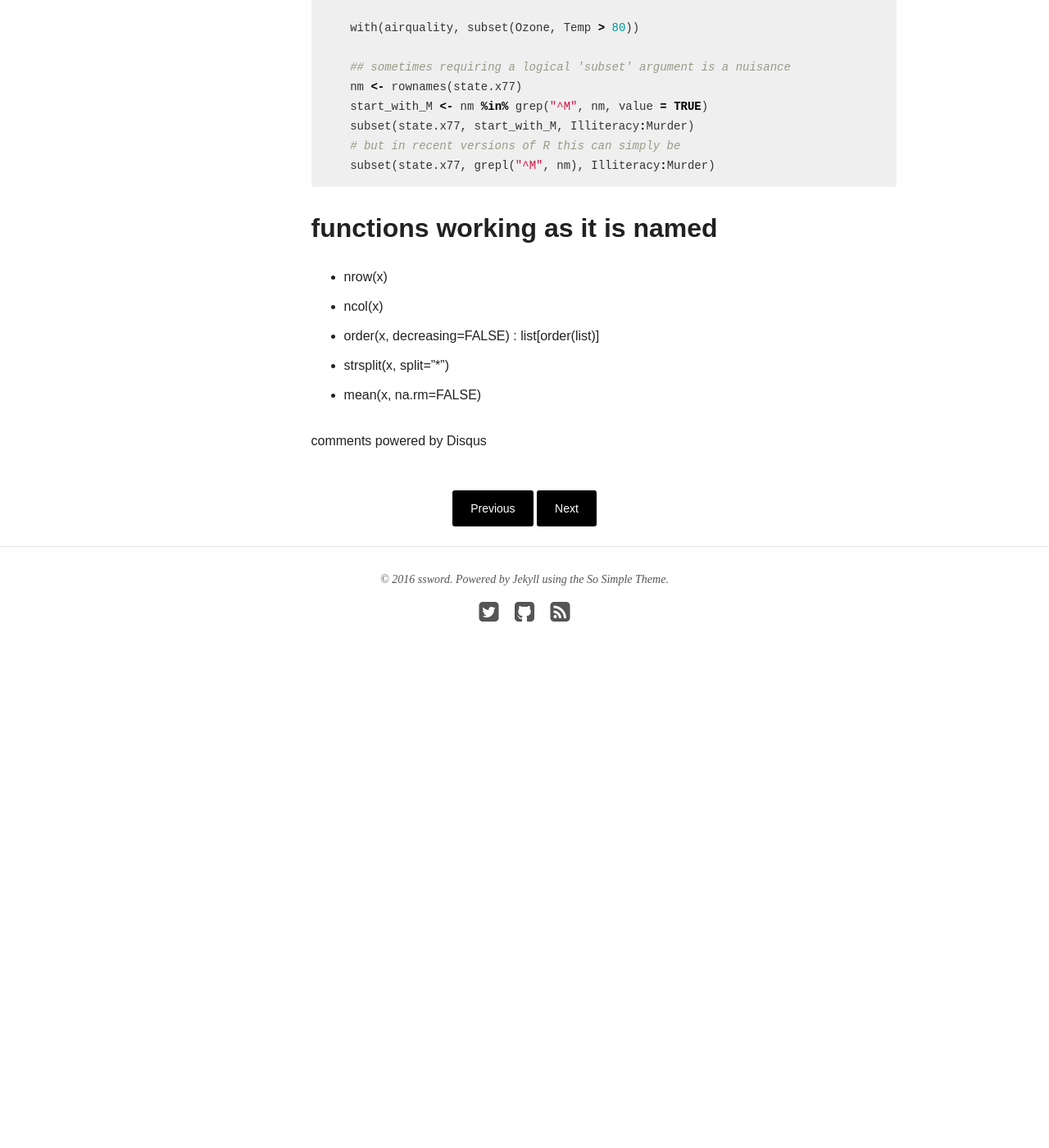
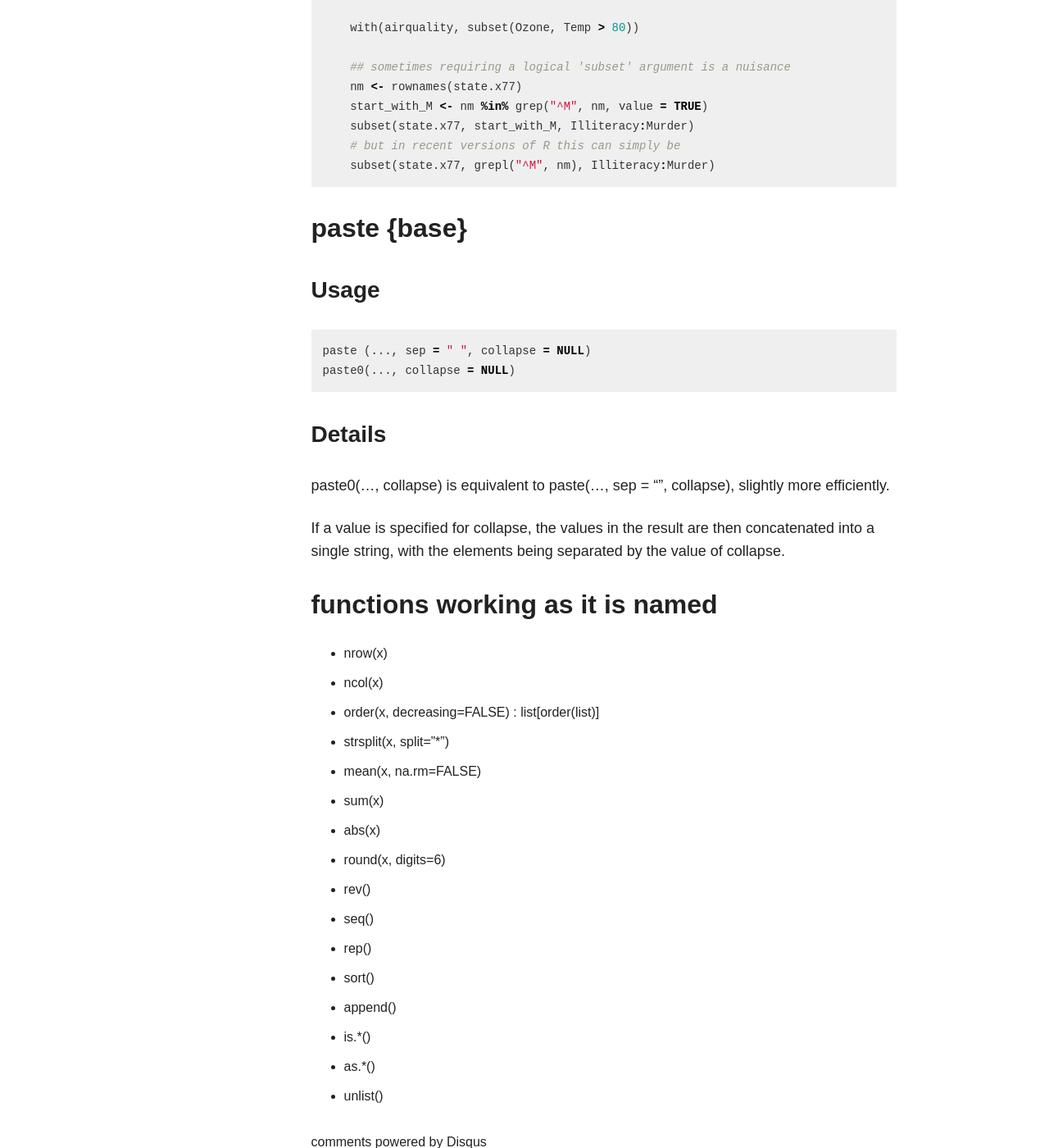
Before and after one commit to ssword/ssword.github.io, a Jekyll site: the page built from _posts/articles/2016-9-27-basicR.md, in a window 1280 px wide and 1400 px high, scrolled down 2021 px. Shown: the whole window at 82% size. Built offline with Jekyll 4.4.1, drawn with Linux system fonts in a browser that asks for light colours; nearby versions of some CDN libraries; comment, search, counter and statistics services are not loaded; before the commit the page ends 2879 px from its top, so only the background shows below that.

Commit message:
updated basic markdown

````diff
--- a/_posts/articles/2016-9-27-basicR.md
+++ b/_posts/articles/2016-9-27-basicR.md
@@ -64,6 +64,21 @@ is.matrix returns TRUE if x is a vector and has a "dim" attribute of length 2) a
     subset(state.x77, grepl("^M", nm), Illiteracy:Murder)
 ```
 
+## **paste {base}**
+
+### Usage
+
+```R
+paste (..., sep = " ", collapse = NULL)
+paste0(..., collapse = NULL)
+```
+
+### Details
+
+paste0(..., collapse) is equivalent to paste(..., sep = "", collapse), slightly more efficiently.
+
+If a value is specified for collapse, the values in the result are then concatenated into a single string, with the elements being separated by the value of collapse.
+
 ## **functions working as it is named**
 
 * nrow(x)
@@ -71,3 +86,14 @@ is.matrix returns TRUE if x is a vector and has a "dim" attribute of length 2) a
 * order(x, decreasing=FALSE) : list[order(list)]
 * strsplit(x, split="*")
 * mean(x, na.rm=FALSE)
+* sum(x)
+* abs(x)
+* round(x, digits=6)
+* rev()
+* seq()
+* rep()
+* sort()
+* append()
+* is.*()
+* as.*()
+* unlist()
````
